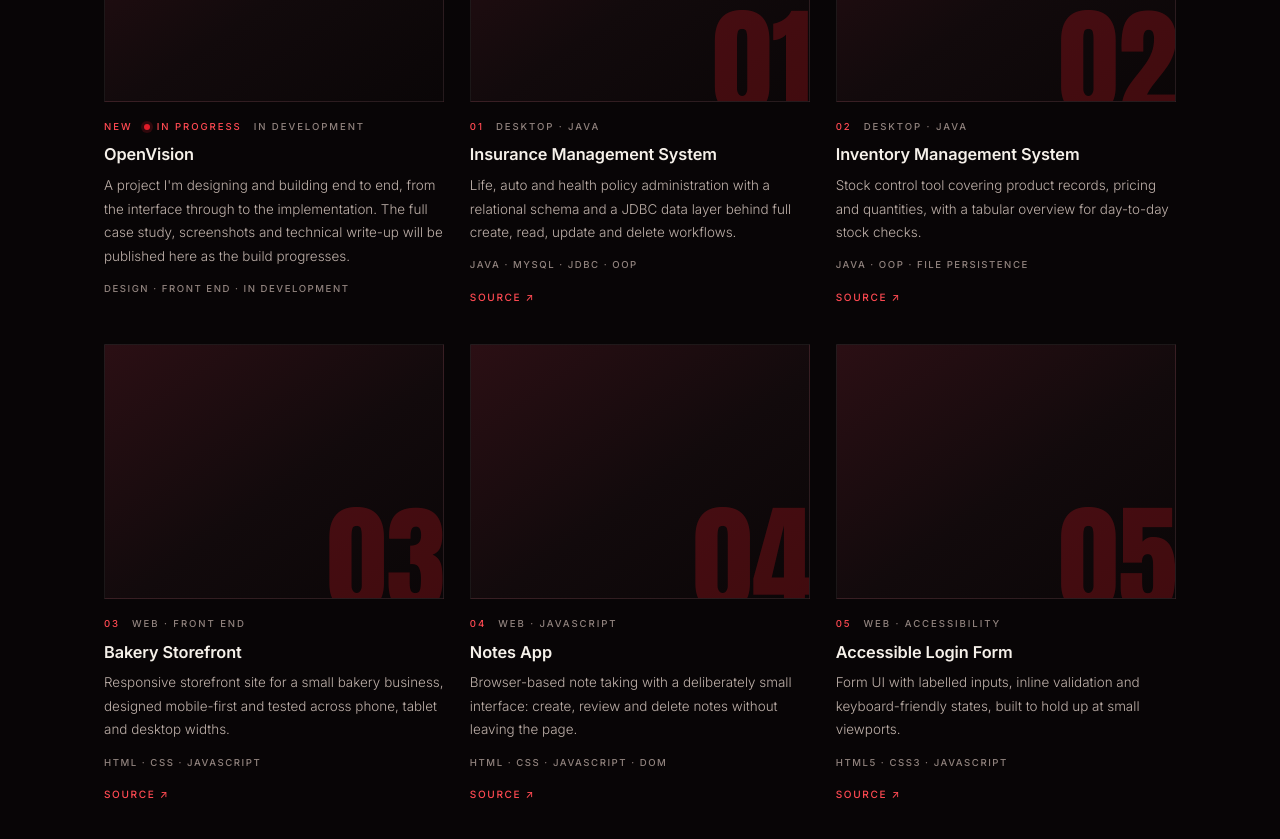
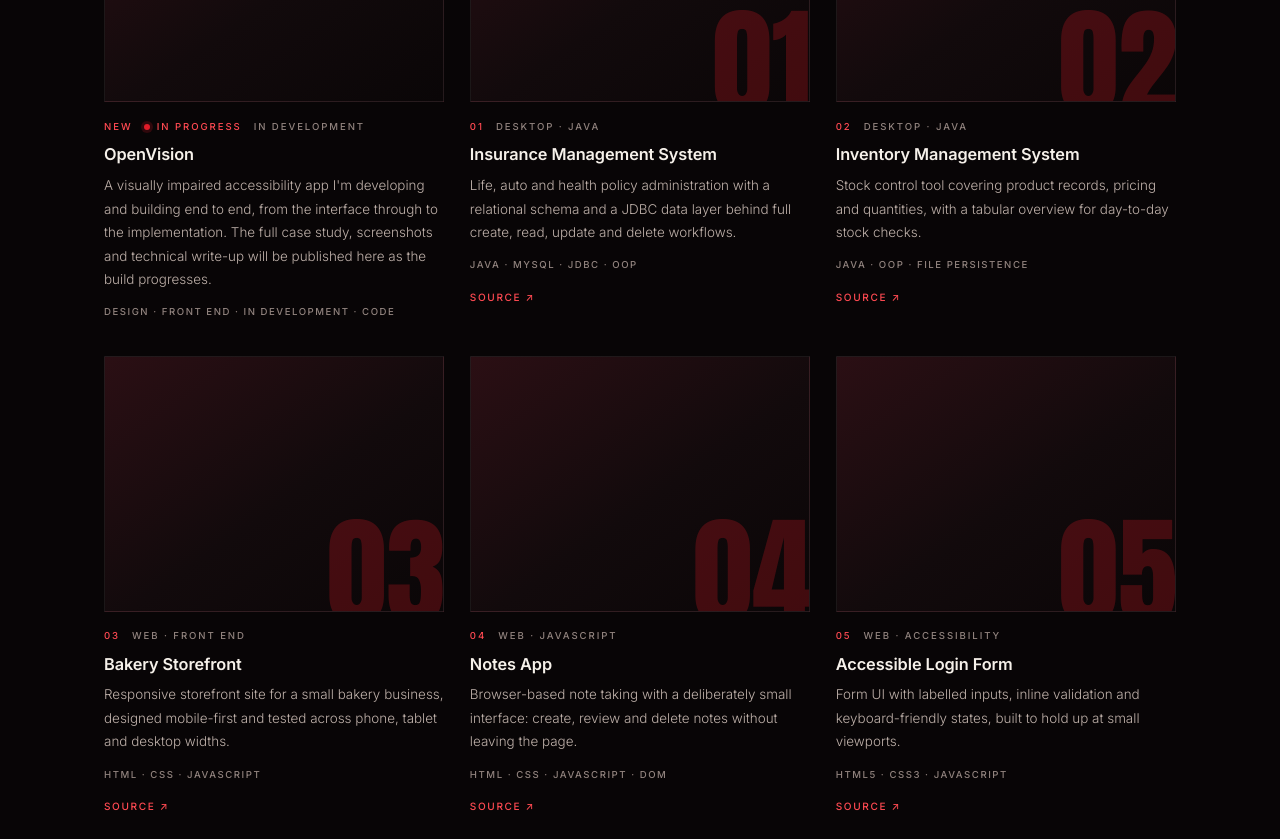
Before and after one commit to AmmaarahJacobs/AJPortfolio, a plain HTML site: page index.html in a window 1280 px wide. Shown: the part 1232-2071 px from the top of the page. Drawn offline with Linux system fonts and the light colour scheme.

Commit message:
Update index.html

```diff
--- a/index.html
+++ b/index.html
@@ -780,7 +780,7 @@
               <span class="when">2024 — 2026</span>
               <div>
                 <h3>BSc IT (Software Engineering)</h3>
-                <p class="org">Eduvos, Pretoria — graduating November 2026</p>
+                <p class="org">Eduvos, Pretoria — graduating 2026</p>
               </div>
             </div>
             <div class="cv-row">
@@ -936,8 +936,8 @@ const LOCAL_PROJECTS = [
     status: "In progress",
     year: "2026",
     category: "In development",
-    summary: "A project I'm designing and building end to end, from the interface through to the implementation. The full case study, screenshots and technical write-up will be published here as the build progresses.",
-    stack: ["Design", "Front end", "In development"],
+    summary: "A visually impaired accessibility app I'm developing and building end to end, from the interface through to the implementation. The full case study, screenshots and technical write-up will be published here as the build progresses.",
+    stack: ["Design", "Front end", "In development", "Code"],
     cover: "",   // e.g. "projects/openvision/cover.jpg"
     links: [
       { label: "Case study", href: "" },
```
